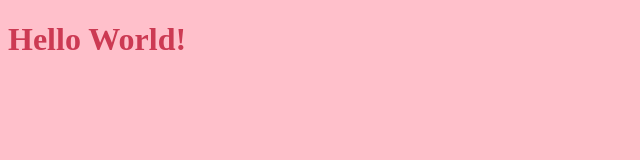
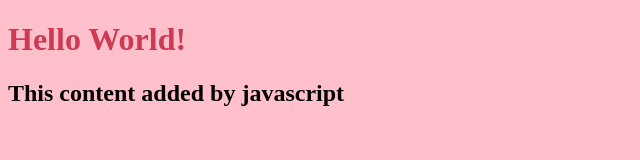
Before and after one commit to camerynd/Personal-Website, a plain HTML site: page index.html in a window 1280 px wide. Shown: the whole page, without its empty margins (0-640 px from the left). Drawn offline with Linux system fonts and the light colour scheme.

Commit message:
add script.js, connect to index.html

```diff
--- a/index.html
+++ b/index.html
@@ -6,5 +6,6 @@
 </head>
 <body>
     <h1>Hello World!</h1>
+    <script src="script.js"></script>
 </body>
 </html>
--- /dev/null
+++ b/script.js
@@ -0,0 +1,3 @@
+const h2 = document.createElement('h2');
+h2.textContent = "This content added by javascript";
+document.querySelector('body').appendChild(h2);
```
Lines whose indentation alone changed are shown as unchanged.
